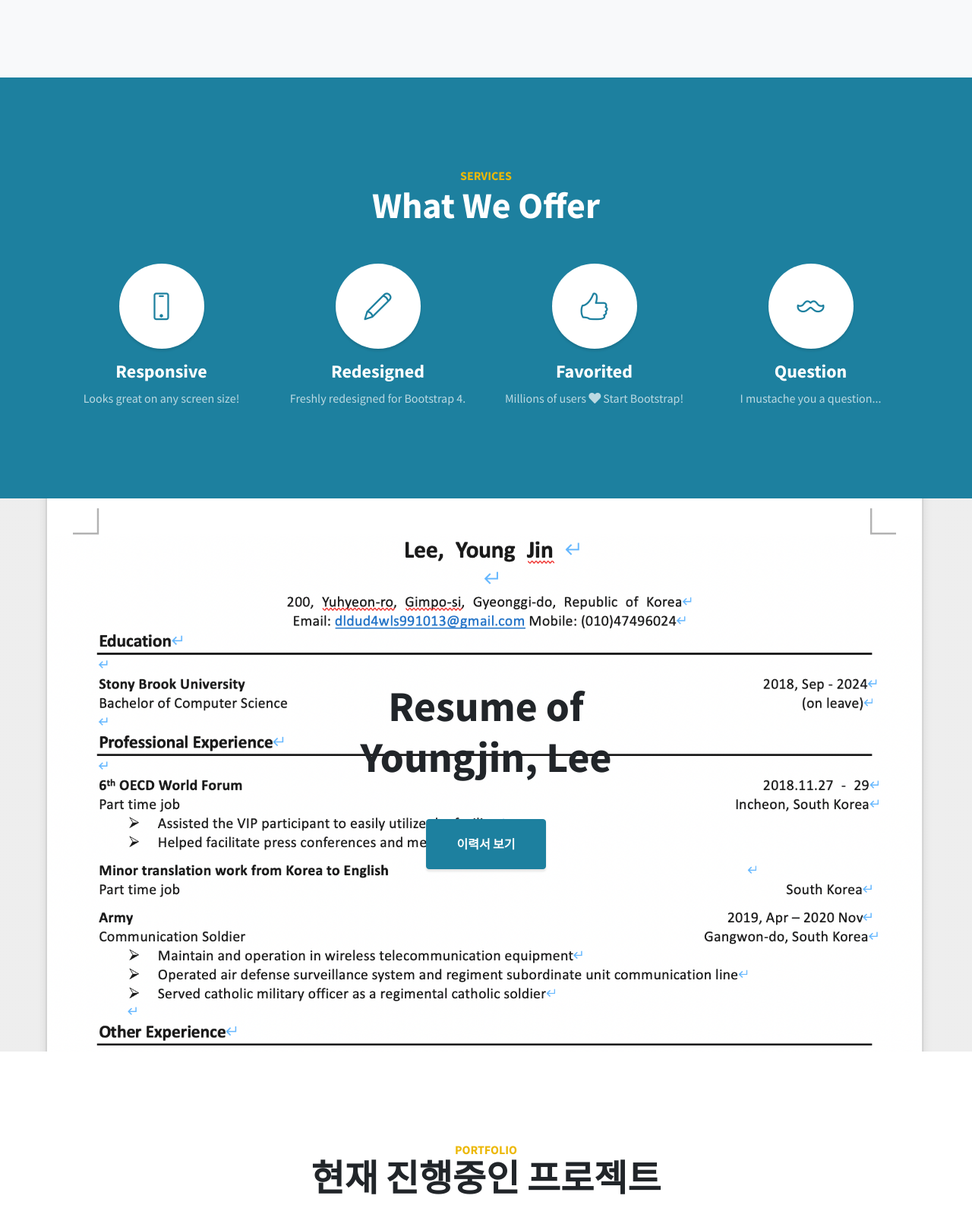
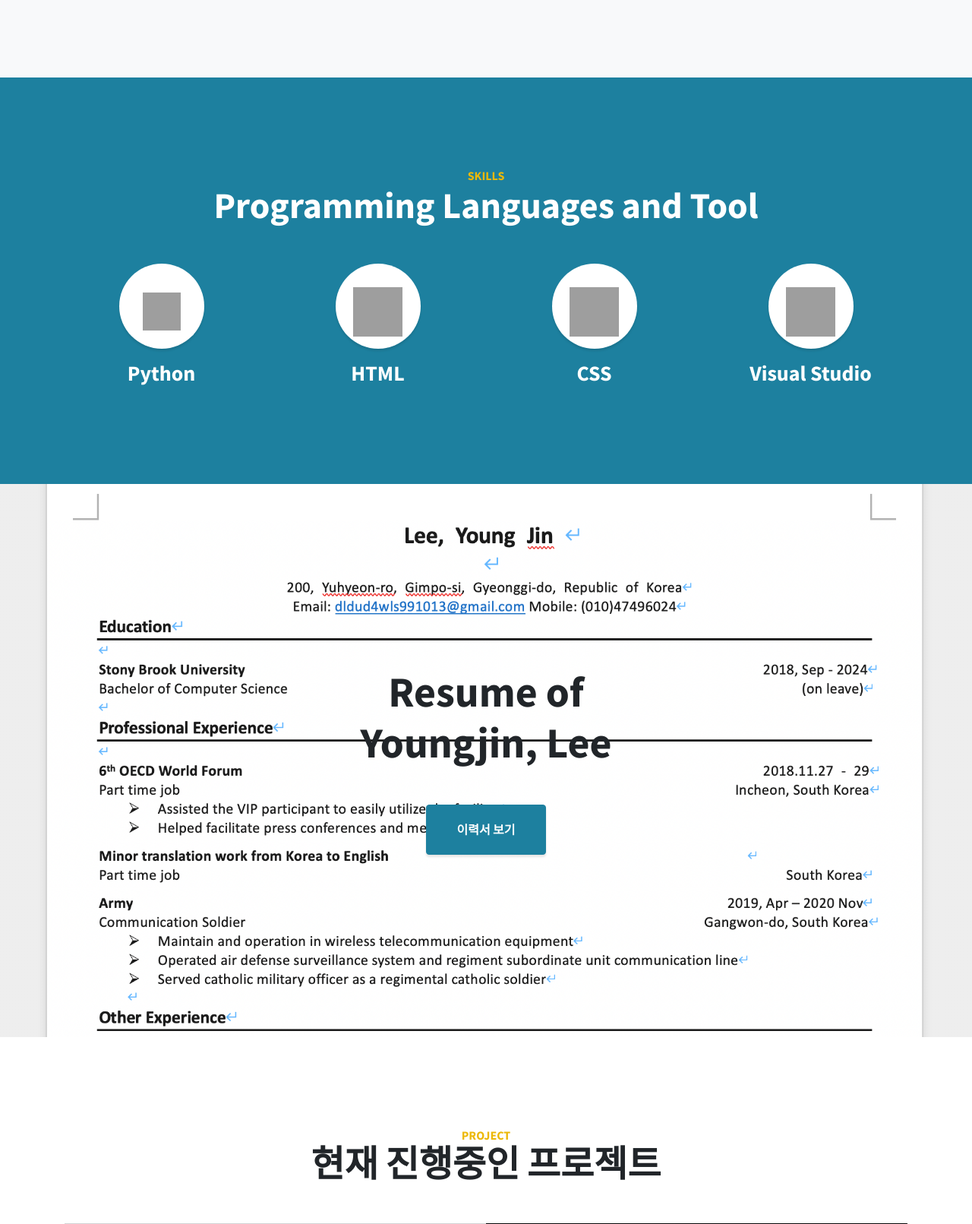
Before and after one commit to jacob9910/MyFirstBlog, a Django app: page /blog/ in a window 1280 px wide. Shown: the part 1960-3571 px from the top of the page at 76% size. Run offline with Django 3.2, Linux system fonts and the light colour scheme; some libraries are stand-ins or nearby versions; grey boxes are pictures that could not be loaded.

Commit message:
skill update

```diff
--- a/blog/templates/index.html
+++ b/blog/templates/index.html
@@ -41,14 +41,14 @@
         <a class="js-scroll-trigger" href="#about">About</a>
       </li>
       <li class="sidebar-nav-item">
-        <a class="js-scroll-trigger" href="#services">Services</a>
+        <a class="js-scroll-trigger" href="#services">Skills</a>
       </li>
       <li class="sidebar-nav-item">
-        <a class="js-scroll-trigger" href="#portfolio">Portfolio</a>
+        <a class="js-scroll-trigger" href="#portfolio">Project</a>
       </li>
-      <li class="sidebar-nav-item">
+      <!--<li class="sidebar-nav-item">
         <a class="js-scroll-trigger" href="#contact">Contact</a>
-      </li>
+      </li>-->
     </ul>
   </nav>
 
@@ -57,7 +57,7 @@
     <div class="container text-center my-auto">
       <h1 class="mb-1">안녕하세요 이영진입니다.</h1>
       <h3 class="mb-5">
-        01047496024 | dldudwls991013@gmai.com
+        01047496024 | <a href="mailto:dldudwls991013@gmail.com" style="color:rgb(20, 20, 20)">dldudwls991013@gmail.com</a>
       </h3>
       <a class="btn btn-primary btn-xl js-scroll-trigger" href="#about">포트폴리오 살펴보기</a>
     </div>
@@ -91,47 +91,42 @@
   <section class="content-section bg-primary text-white text-center" id="services">
     <div class="container">
       <div class="content-section-heading">
-        <h3 class="text-secondary mb-0">Services</h3>
-        <h2 class="mb-5">What We Offer</h2>
+        <h3 class="text-secondary mb-0">Skills</h3>
+        <h2 class="mb-5">Programming Languages and Tool</h2>
       </div>
       <div class="row">
         <div class="col-lg-3 col-md-6 mb-5 mb-lg-0">
           <span class="service-icon rounded-circle mx-auto mb-3">
-            <i class="icon-screen-smartphone"></i>
+            <img width= "50" height="50" src="https://upload.wikimedia.org/wikipedia/commons/thumb/c/c3/Python-logo-notext.svg/768px-Python-logo-notext.svg.png">
           </span>
-          <h4>
-            <strong>Responsive</strong>
-          </h4>
-          <p class="text-faded mb-0">Looks great on any screen size!</p>
+          <h3>
+            <strong>Python</strong>
+          </h3>
         </div>
         <div class="col-lg-3 col-md-6 mb-5 mb-lg-0">
           <span class="service-icon rounded-circle mx-auto mb-3">
-            <i class="icon-pencil"></i>
+            <img width= "65" height="65" src="https://cdn.icon-icons.com/icons2/2107/PNG/512/file_type_html_icon_130541.png">
           </span>
-          <h4>
-            <strong>Redesigned</strong>
-          </h4>
-          <p class="text-faded mb-0">Freshly redesigned for Bootstrap 4.</p>
+          <h3>
+            <strong>HTML</strong>
+          </h3>
         </div>
         <div class="col-lg-3 col-md-6 mb-5 mb-md-0">
           <span class="service-icon rounded-circle mx-auto mb-3">
-            <i class="icon-like"></i>
+            <img width= "65" height="65" src="https://cdn.icon-icons.com/icons2/2107/PNG/512/file_type_css_icon_130661.png">
           </span>
-          <h4>
-            <strong>Favorited</strong>
-          </h4>
-          <p class="text-faded mb-0">Millions of users
-            <i class="fas fa-heart"></i>
-            Start Bootstrap!</p>
+          <h3>
+            <strong>CSS</strong>
+          </h3>
         </div>
         <div class="col-lg-3 col-md-6">
           <span class="service-icon rounded-circle mx-auto mb-3">
-            <i class="icon-mustache"></i>
+            <img width= "65" height="65" src="https://cdn.icon-icons.com/icons2/2107/PNG/512/file_type_vscode_icon_130084.png">
           </span>
-          <h4>
-            <strong>Question</strong>
-          </h4>
-          <p class="text-faded mb-0">I mustache you a question...</p>
+          <h3>
+            <strong>Visual Studio</strong>
+          </h3>
+          <!--<p class="text-faded mb-0">I mustache you a question...</p>-->
         </div>
       </div>
     </div>
@@ -149,7 +144,7 @@
   <section class="content-section" id="portfolio">
     <div class="container">
       <div class="content-section-heading text-center">
-        <h3 class="text-secondary mb-0">Portfolio</h3>
+        <h3 class="text-secondary mb-0">Project</h3>
         <h2 class="mb-5">현재 진행중인 프로젝트</h2>
       </div>
       <div class="row no-gutters">
@@ -175,6 +170,7 @@
             <img class="img-fluid" src="{% static 'img/Winesite.jpg' %}" alt="">
           </a>
         </div>
+        <!--
         <div class="col-lg-6">
           <a class="portfolio-item" href="#!">
             <div class="caption">
@@ -198,10 +194,10 @@
           </a>
         </div>
       </div>
-    </div>
+    </div>-->
   </section>
 
-  <!-- Call to Action -->
+  <!-- Call to Action-->
   <section class="content-section bg-primary text-white">
     <div class="container text-center">
       <h2 class="mb-4">The buttons below are impossible to resist...</h2>
```
Also changed, not shown: static/css/blog.css (line endings or trailing spaces), static/img/portfolio-2.jpg (deleted).
